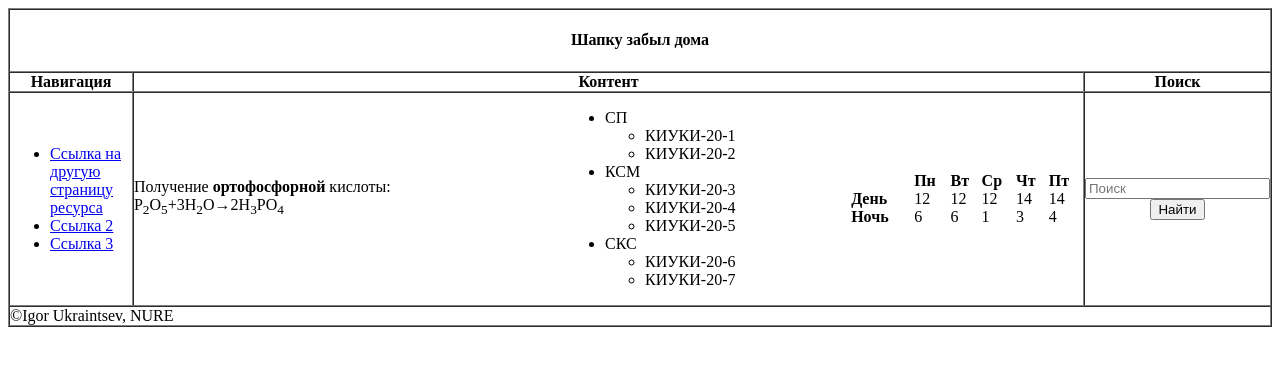
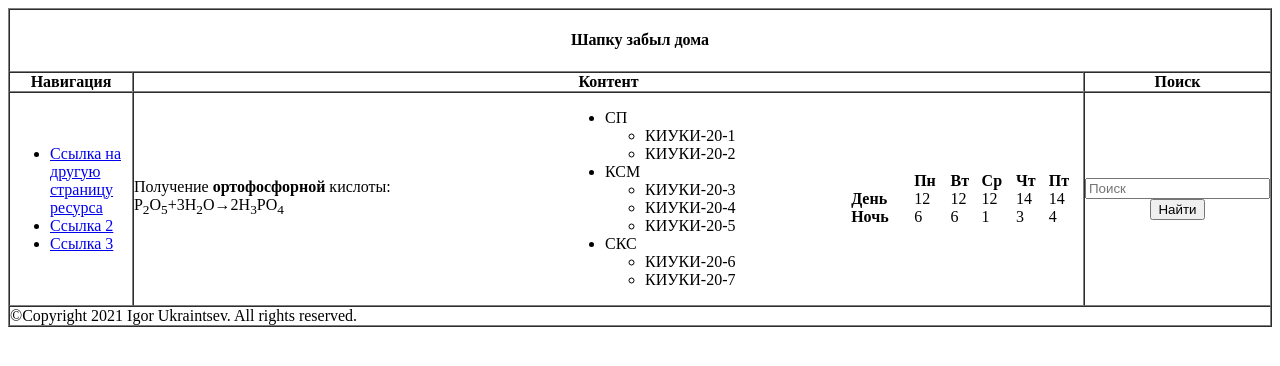
Before and after one commit to SKLLZ1/intech, a plain HTML site: page index.html in a window 1280 px wide. Drawn offline with Linux system fonts and the light colour scheme.

Commit message:
first commit

```diff
--- a/index.html
+++ b/index.html
@@ -75,7 +75,7 @@
         </td>
     </tr>
     <tr>
-        <td colspan=3>©Igor Ukraintsev, NURE</td>
+        <td colspan=3>©Copyright 2021 Igor Ukraintsev. All rights reserved.</td>
     </tr>
         </table>
     </body>
```
